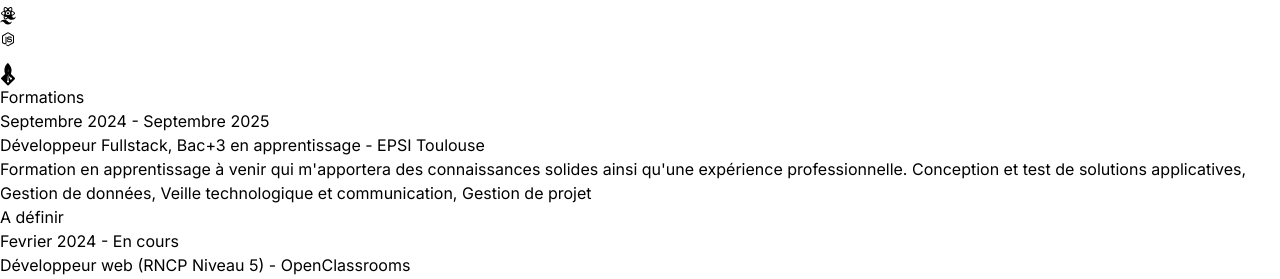
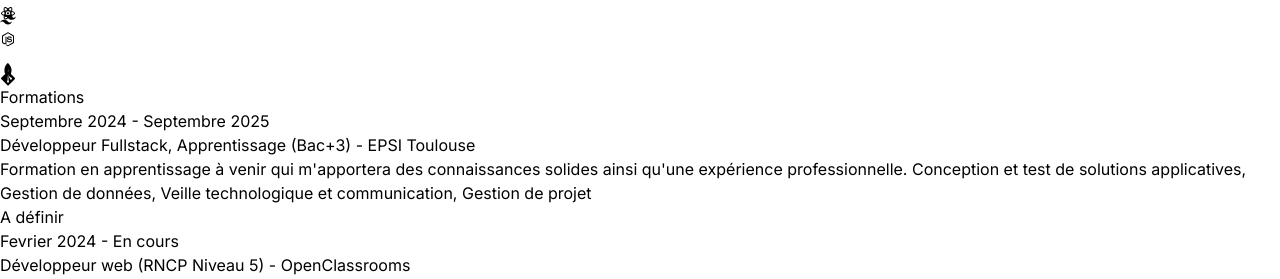
Before and after one commit to williamkosz/Portfolio_dev, a React (Vite) app: page / in a window 1280 px wide. Shown: the part 1980-2259 px from the top of the page. Built offline with nearby package versions, Linux system fonts and the light colour scheme.

Commit message:
Ajustement responsive tel, photo réduite, texte centré

```diff
--- a/src/components/About.jsx
+++ b/src/components/About.jsx
@@ -30,7 +30,7 @@ const About = () => {
               className="w-full lg:w-1/2 lg:p-8">
 
                   <div className="flex items-center justify-center lg:justify-start">
-                      <img className="rounded-2xl" src={about} alt="Image pour rubrique à propos de moi" />
+                      <img className="rounded-2xl max-lg:w-2/3" src={about} alt="Image pour rubrique à propos de moi" />
                   </div>
 
               </motion.div>
@@ -42,11 +42,11 @@ const About = () => {
               className="w-full lg:w-1/2">
 
                   <div className="flex flex-col items-center lg:items-start">
-                      <p className="my-2 max-w-xl py-6 font-light tracking-tighter text-justify">{ABOUT_TEXT}</p>
+                      <p className="my-8 max-w-xl py-6 font-light tracking-tighter text-justify">{ABOUT_TEXT}</p>
                       <motion.button
                       whileHover={{ scale: [null, 1.2, 1.1] }}
                       transition={{ duration: 0.7 }}
-                      onClick={getCv} className="flex items-center bg-gradient-to-r from-pink-300 to-purple-500 text-gray-800 font-bold py-2 px-6 rounded-2xl mt-4">
+                      onClick={getCv} className="flex items-center bg-gradient-to-r from-pink-300 to-purple-500 text-gray-800 font-bold py-2 mb-8 px-6 rounded-2xl mt-4">
                           <svg className="fill-current w-6 h-6 mr-2 lg:w-5 lg:h-5" xmlns="http://www.w3.org/2000/svg" viewBox="0 0 20 20">
                               <path d="M13 8V2H7v6H2l8 8 8-8h-5zM0 18h20v2H0v-2z" />
                           </svg>
--- a/src/components/Experiences.jsx
+++ b/src/components/Experiences.jsx
@@ -3,13 +3,13 @@ import { motion } from "framer-motion"
 
 const Experiences = () => {
   return (
-    <div className="border-b border-neutral-900 pb-4">
+    <div className="border-b border-neutral-900 pb-4 ">
         <motion.h2
         whileInView={{opacity: 1, y: 0}}
         initial= {{opacity: 0, y: -100}}
         transition={{ duration: 1}}
         viewport={{ once: true }}
-        className="my-32 text-center text-4xl">Formations</motion.h2>
+        className="my-32 text-center text-4xl ">Formations</motion.h2>
         <div>
             {EXPERIENCES.map((experience, index) => (
                 <div key={index} className="mb-8 flex flex-wrap lg:justify-center text-justify">
@@ -19,25 +19,28 @@ const Experiences = () => {
                         transition={{ duration: 1}}
                         viewport={{ once: true }}
                         className="w-full lg:w-1/4">
-                        <p className="mb-2 text-sm text-neutral-400">{experience.year}</p>
+                        <p className="mb-2 text-sm text-neutral-400 max-lg:text-center">{experience.year}</p>
                     </motion.div>
                     <motion.div
-                        whileInView={{ opacity: 1, x:0 }}
-                        initial= {{opacity: 1, x:100 }}
-                        transition={{ duration: 1}}
+                        whileInView={{ opacity: 1, x: 0 }}
+                        initial={{ opacity: 1, x: 100 }}
+                        transition={{ duration: 1 }}
                         viewport={{ once: true }}
-                        className="w-full max-w-xl lg:w-3/4 flex flex-wrap">
-                        <h3 className="mb-2 font-semibold">{experience.role} -
-                            <span> {experience.company}</span>
+                        className="w-full max-w-xl lg:w-3/4 flex flex-wrap"
+                    >
+                        <h3 className="mb-2 font-semibold max-lg:text-center">
+                            {experience.role} - <span> {experience.company}</span>
                         </h3>
-                        <p className="mb-4 text-neutral-400 text-justify ">
+                        <p className="mb-4 text-neutral-400 text-justify max-lg:text-center">
                             {experience.description}
                         </p>
-                        {experience.technologies.map ((tech, index) => (
-                            <span key={index} className="mr-2 mt-4 rounded bg-neutral-900 px-2 py-1 text-sm font-medium text-purple-800">
-                                {tech}
-                            </span>
-                        ))}
+                        <div className="max-lg:w-full max-lg:flex max-lg:justify-center max-lg:flex-wrap">
+                            {experience.technologies.map((tech, index) => (
+                                <span key={index} className="mr-2 mt-4 rounded bg-neutral-900 px-2 py-1 text-sm font-medium text-purple-800">
+                                    {tech}
+                                </span>
+                            ))}
+                        </div>
                     </motion.div>
                 </div>
             ))}
--- a/src/components/Hero.jsx
+++ b/src/components/Hero.jsx
@@ -47,7 +47,7 @@ const Hero = () => {
                         initial={{ x: 100, opacity: 0 }}
                         animate={{ x: 0, opacity: 1 }}
                         transition={{ duration: 1, delay: 1.2 }}
-                        className="rounded-2xl" src={profilePic} alt="Photo de William Koszelnik" />
+                        className="rounded-2xl max-lg:w-2/3 mb-8" src={profilePic} alt="Photo de William Koszelnik" />
                     </div>
                 </div>
             </div>
--- a/src/components/Projets.jsx
+++ b/src/components/Projets.jsx
@@ -19,7 +19,7 @@ const Projets = () => {
                     initial={{ opacity: 1, x: -100 }}
                     whileInView={{ opacity: 1, x: 0, transition: { duration: 1 }}}
                     viewport={{once: true}}
-                    className="w-full lg:w-1/4">
+                    className="w-full lg:w-1/4 max-lg:flex justify-center">
 
                         <Link to={project.url} className="cursor-default">
                             <motion.img
@@ -38,13 +38,15 @@ const Projets = () => {
                     transition={{ duration: 1}}
                     viewport= {{ once: true }}
                     className="w-full max-w-xl lg:w-3/4">
-                        <h3 className="mb-2 font-semibold">{project.title}</h3>
-                        <p className="mb-4 text-neutral-400 text-justify">{project.description}</p>
+                        <h3 className="mb-2 font-semibold  max-lg:text-center ">{project.title}</h3>
+                        <p className="mb-4 text-neutral-400 max-lg:text-center ">{project.description}</p>
+                        <div className=" max-lg:w-full max-lg:flex max-lg:justify-center max-lg:flex-wrap">
                         {project.technologies.map((tech, index) => (
                             <span key={index} className="mr-2 rounded bg-neutral-900 px-2 py-1 text-sm font-medium text-purple-800">
                                 {tech}
                             </span>
                         ))}
+                        </div>
                 </motion.div>
             </div>
         ))}
--- a/src/components/Technologies.jsx
+++ b/src/components/Technologies.jsx
@@ -32,7 +32,7 @@ const Technologies = () => {
         initial={{ opacity:0, y: -100}}
         transition={{ duration: 1.5}}
         viewport={{ once: true }}
-        className="my-40 text-center text-4xl">Technologies</motion.h1>
+        className="my-32 text-center text-4xl">Technologies</motion.h1>
         <div
             className="flex flex-wrap items-center justify-center gap-4">
                 <motion.div
--- a/src/constants/index.js
+++ b/src/constants/index.js
@@ -13,7 +13,7 @@ Je suis aujourd'hui en recherche d'une entreprise qui pourra m'accueillir dans l
 export const EXPERIENCES = [
   {
     year: "Septembre 2024 - Septembre 2025",
-    role : "Développeur Fullstack, Bac+3 en apprentissage",
+    role : "Développeur Fullstack, Apprentissage (Bac+3)",
     company: "EPSI Toulouse",
     description: "Formation en apprentissage à venir qui m'apportera des connaissances solides ainsi qu'une expérience professionnelle. Conception et test de solutions applicatives, Gestion de données, Veille technologique et communication, Gestion de projet ",
     technologies: ["A définir"]
```
